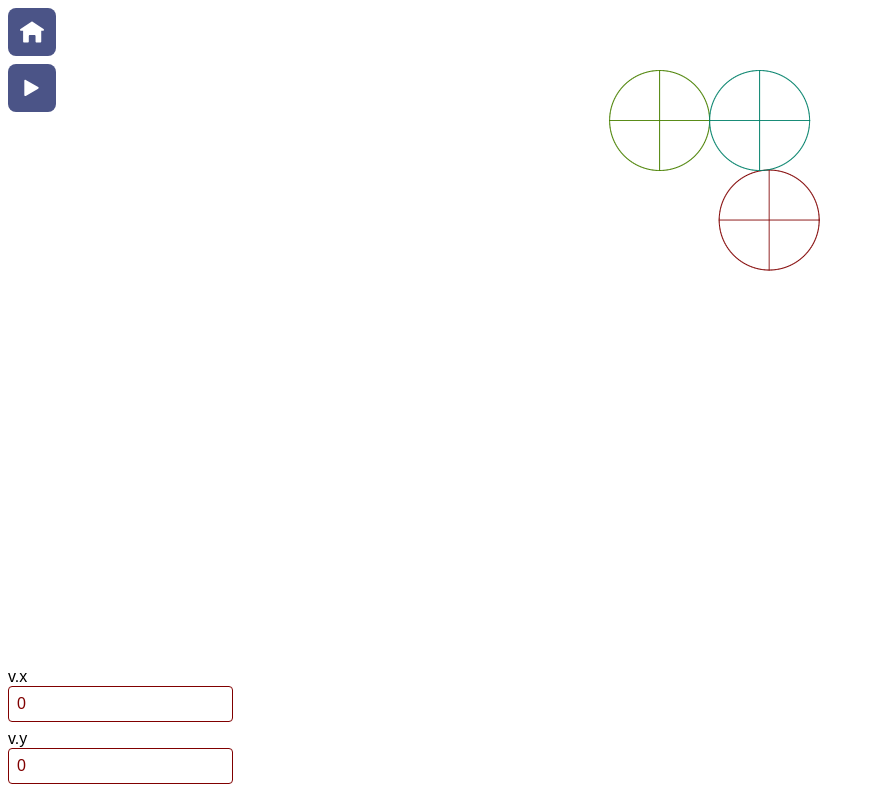
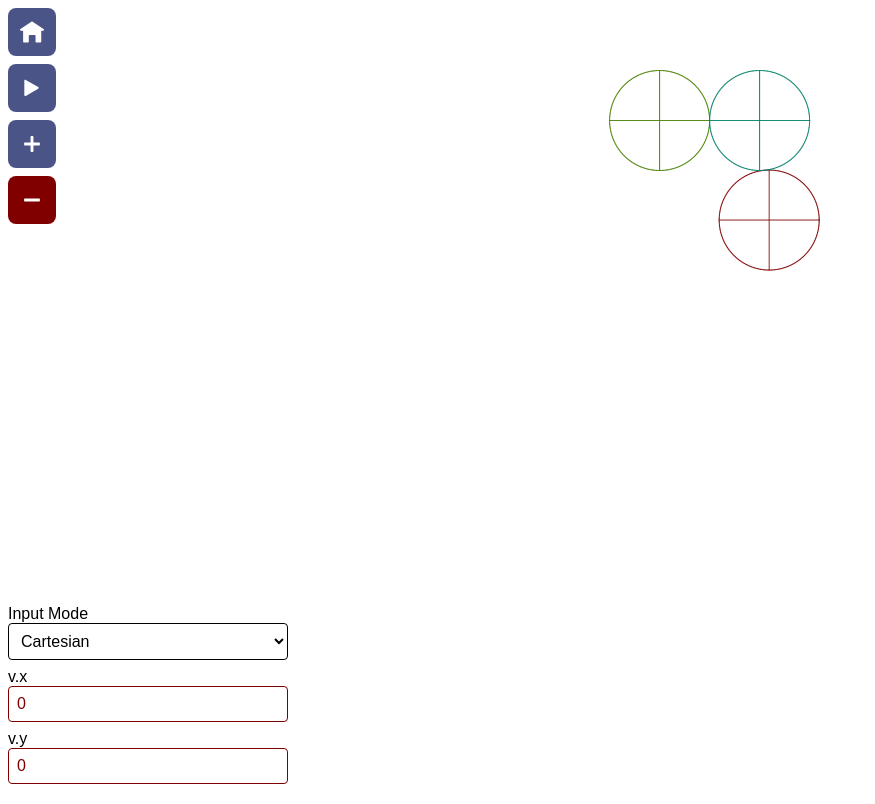
Before and after one commit to undeadevs/physim, a website with bundled scripts: page uam.html in a window 1280 px wide. Shown: the whole page, without its empty margins (0-875 px from the left). Built offline with nearby package versions, Linux system fonts and the light colour scheme.

Commit message:
Add/Remove Ball and Polar Coordinates!

```diff
--- a/index.css
+++ b/index.css
@@ -281,6 +281,10 @@ ul.cards > li > a {
     background-color: #4b5487;
     color: white;
 
+    pointer-events: visiblefill;
+}
+
+.toolbar > li > label[for="play"] > button {
     pointer-events: none;
 }
 
@@ -302,6 +306,10 @@ ul.cards > li > a {
     display: grid;
 }
 
+#remove-btn {
+    background-color: var(--bcolor, #4b5487);
+}
+
 .control-form {
     position: fixed;
     bottom: 0.5rem;
@@ -315,8 +323,29 @@ ul.cards > li > a {
     pointer-events: none;
 }
 
+#vmode {
+    display: block;
+    border: 0.1rem solid black;
+
+    background-color: white;
+    color: black;
+
+    font-size: 1rem;
+    padding: 0.5rem;
+
+    width: 17.5rem;
+
+    border-radius: 0.25rem;
+
+    margin-bottom: 0.5rem;
+
+    pointer-events: visiblefill;
+}
+
 #velx,
-#vely {
+#vely,
+#vela,
+#vell {
     display: block;
     border: 0.1rem solid var(--bcolor, black);
 
@@ -324,6 +353,8 @@ ul.cards > li > a {
 
     font-size: 1rem;
     padding: 0.5rem;
+
+    width: 17.5rem;
 
     border-radius: 0.25rem;
 
--- a/js/main/uam.js
+++ b/js/main/uam.js
@@ -5,13 +5,29 @@ const cvSim = document.getElementById("cv-uam");
 const ctx = cvSim.getContext("2d");
 
 const playBtn = document.getElementById("play");
+const addBtn = document.getElementById("add-btn");
+const removeBtn = document.getElementById("remove-btn");
+
+const modeInputEl = document.getElementById("vmode");
+
+const cartesianInputContainerEl = document.querySelector(
+    ".ball-input-cartesian",
+);
+const polarInputContainerEl = document.querySelector(".ball-input-polar");
 
 const velXInputEl = document.getElementById("velx");
 const velYInputEl = document.getElementById("vely");
+const velAInputEl = document.getElementById("vela");
+const velLInputEl = document.getElementById("vell");
 
 const SCALE = 50;
 
 let lastTimestamp, deltaTime, isPaused;
+
+/**
+ * @type {Vector2D}
+ */
+let gAcc;
 
 /**
  * @type {{shape: Circle, vel: Vector2D, acc: Vector2D, rot: number}[]}
@@ -50,6 +66,26 @@ cvSim.addEventListener("pointerup", (e) => {
     pointerDown = false;
 });
 
+addBtn.addEventListener("click", () => {
+    balls.push({
+        shape: new Circle(
+            new Vector2D(
+                balls[balls.length - 1].shape.c.x + (Math.random() * 400 - 200),
+                120,
+            ),
+            50,
+        ),
+        vel: new Vector2D(0, 0),
+        acc: gAcc.scale(1, 1),
+        rot: 0,
+    });
+    formBi = balls.length - 1;
+});
+
+removeBtn.addEventListener("click", () => {
+    balls.splice(formBi, 1);
+});
+
 function setup() {
     lastTimestamp = 0;
     deltaTime = 0;
@@ -61,11 +97,17 @@ function setup() {
     playBtn.checked = !isPaused;
     velXInputEl.readOnly = !isPaused;
     velYInputEl.readOnly = !isPaused;
+    velAInputEl.readOnly = !isPaused;
+    velLInputEl.readOnly = !isPaused;
+
+    modeInputEl.value = "cartesian";
 
     velXInputEl.value = 0;
     velYInputEl.value = 0;
+    velAInputEl.value = 0;
+    velLInputEl.value = 0;
 
-    const gAcc = new Vector2D(0, 700);
+    gAcc = new Vector2D(0, 700);
 
     balls = [];
     balls.push({
@@ -155,8 +197,13 @@ function update() {
     cvSim.height = window.innerHeight;
     isPaused = !playBtn.checked;
 
+    cartesianInputContainerEl.hidden = modeInputEl.value !== "cartesian";
+    polarInputContainerEl.hidden = modeInputEl.value !== "polar";
+
     velXInputEl.readOnly = !isPaused;
     velYInputEl.readOnly = !isPaused;
+    velAInputEl.readOnly = !isPaused;
+    velLInputEl.readOnly = !isPaused;
 
     if (!pointerDown) {
         holdingBi = -1;
@@ -166,17 +213,35 @@ function update() {
         formBi = holdingBi;
     }
 
+    if (!balls[formBi]) {
+        formBi = balls.length - 1;
+    }
+
     const bColor = `hsl(${(formBi / balls.length) * 255}, 100%, 25%)`;
-    velXInputEl.style.setProperty("--bcolor", bColor);
-    velYInputEl.style.setProperty("--bcolor", bColor);
+    document.body.style.setProperty("--bcolor", bColor);
 
     if (isPaused && holdingBi < 0) {
-        balls[formBi].vel.x = Number(velXInputEl.value) * SCALE;
-        balls[formBi].vel.y = Number(velYInputEl.value) * SCALE;
+        if (modeInputEl.value === "cartesian") {
+            balls[formBi].vel.x = Number(velXInputEl.value) * SCALE;
+            balls[formBi].vel.y = Number(velYInputEl.value) * SCALE;
+        } else if (modeInputEl.value === "polar") {
+            const velA = (Number(velAInputEl.value) * Math.PI) / 180;
+            const velL = Number(velLInputEl.value) * SCALE;
+            balls[formBi].vel.x = velL * Math.cos(velA);
+            balls[formBi].vel.y = velL * Math.sin(velA);
+        }
     }
 
-    velXInputEl.value = balls[formBi].vel.x / SCALE;
-    velYInputEl.value = balls[formBi].vel.y / SCALE;
+    const formBVel = balls[formBi].vel;
+    velXInputEl.value = formBVel.x / SCALE;
+    velYInputEl.value = formBVel.y / SCALE;
+    if (!isPaused || holdingBi >= 0 || modeInputEl.value !== "polar") {
+        velAInputEl.value =
+            formBVel.norm() === 0
+                ? 0
+                : (Math.asin(formBVel.y / formBVel.norm()) * 180) / Math.PI;
+        velLInputEl.value = formBVel.norm() / SCALE;
+    }
 
     for (let bi = 0; bi < balls.length; ++bi) {
         const ball = balls[bi];
--- a/uam.html
+++ b/uam.html
@@ -42,13 +42,44 @@
                     </button>
                 </label>
             </li>
+            <li>
+                <button id="add-btn">
+                    <svg width="100" height="100" viewBox="0 0 100 100" fill="none" xmlns="http://www.w3.org/2000/svg">
+                        <path
+                            d="M44 21C44 18.7909 45.7909 17 48 17H52C54.2091 17 56 18.7909 56 21V44H79C81.2091 44 83 45.7909 83 48V52C83 54.2091 81.2091 56 79 56H56V79C56 81.2091 54.2091 83 52 83H48C45.7909 83 44 81.2091 44 79V56H21C18.7909 56 17 54.2091 17 52V48C17 45.7909 18.7909 44 21 44H44V21Z"
+                            fill="white" />
+                    </svg>
+                </button>
+            </li>
+            <li>
+                <button id="remove-btn">
+                    <svg width="100" height="100" viewBox="0 0 100 100" fill="none" xmlns="http://www.w3.org/2000/svg">
+                        <path
+                            d="M83 48C83 45.7909 81.2091 44 79 44L21 44C18.7909 44 17 45.7909 17 48L17 52C17 54.2091 18.7909 56 21 56L79 56C81.2091 56 83 54.2091 83 52L83 48Z"
+                            fill="white" />
+                    </svg>
+                </button>
+            </li>
         </ul>
         <canvas id="cv-uam"></canvas>
         <div class="control-form">
-            <label for="velx">v.x</label>
-            <input type="number" name="velx" id="velx" step="0.01" />
-            <label for="vely">v.y</label>
-            <input type="number" name="vely" id="vely" step="0.01" />
+            <label for="vmode">Input Mode</label>
+            <select name="vmode" id="vmode">
+                <option value="cartesian" selected>Cartesian</option>
+                <option value="polar">Polar</option>
+            </select>
+            <div class="ball-input-cartesian">
+                <label for="velx">v.x</label>
+                <input type="number" name="velx" id="velx" step="0.01" />
+                <label for="vely">v.y</label>
+                <input type="number" name="vely" id="vely" step="0.01" />
+            </div>
+            <div class="ball-input-polar">
+                <label for="vela">v.&theta;</label>
+                <input type="number" name="vela" id="vela" step="0.01" />
+                <label for="vell">||v||</label>
+                <input type="number" name="vela" id="vell" step="0.01" />
+            </div>
         </div>
     </main>
     <script src="./js/utils/vector.js" type="module"></script>
```
